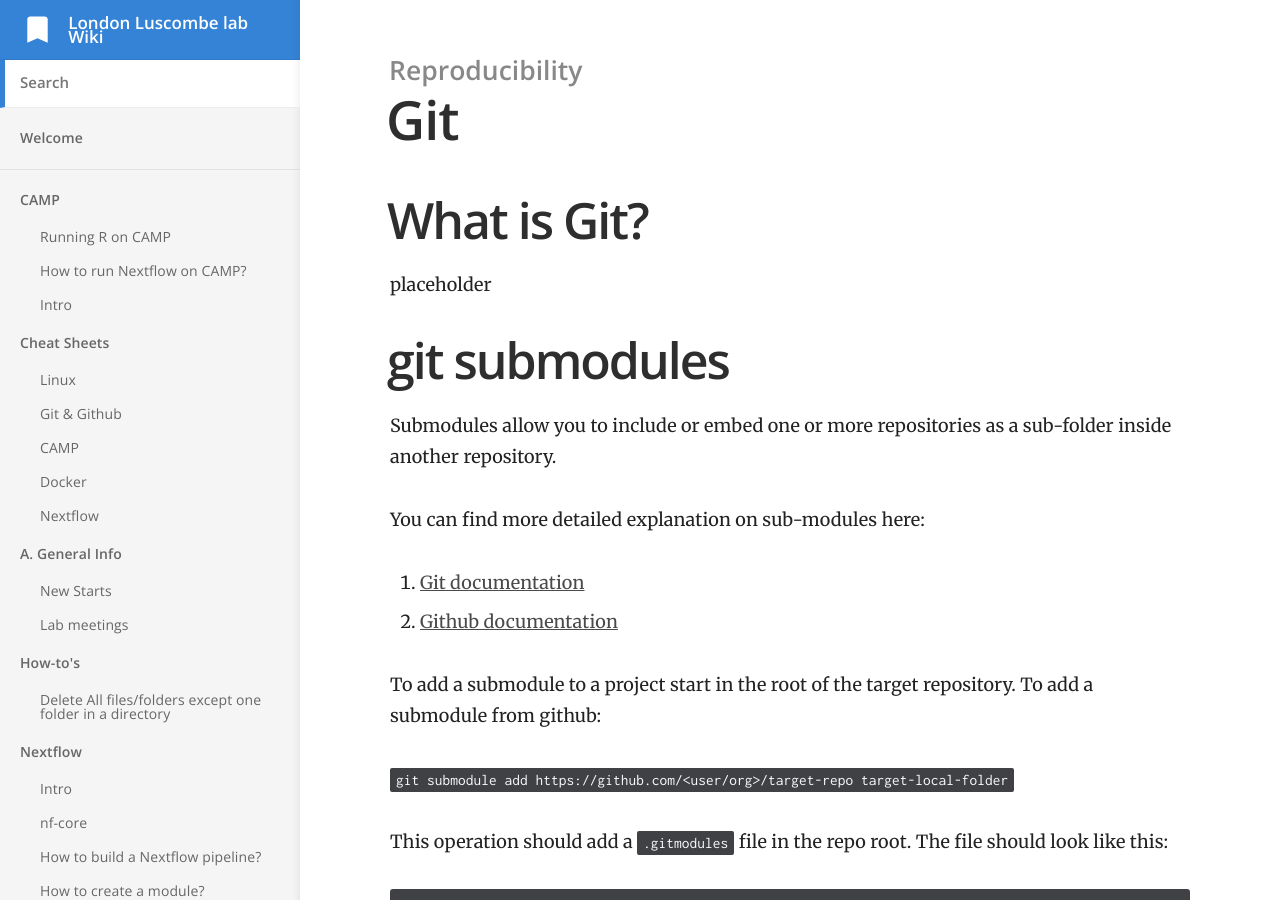
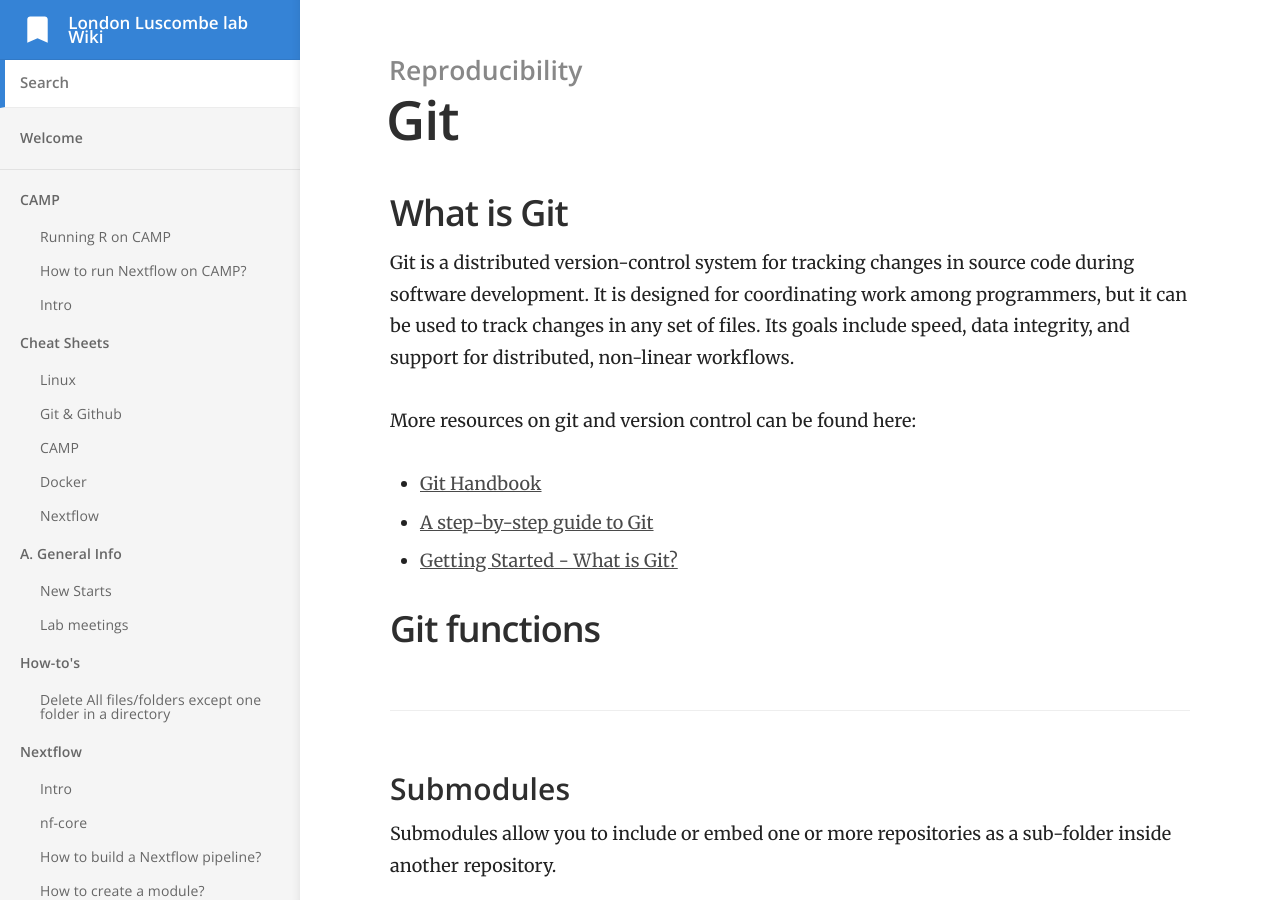
Before and after one commit to luslab/luslab.github.io, a Jekyll site: the page built from _docs/reproducibility/git.md, in a window 1280 px wide and 900 px high. Built offline with Jekyll 4.4.1, drawn with Linux system fonts in a browser that asks for light colours.

Commit message:
added git resources

```diff
--- a/_docs/reproducibility/git.md
+++ b/_docs/reproducibility/git.md
@@ -4,11 +4,19 @@ category: Reproducibility
 order: 2
 ---
 
-# What is Git?
+## What is Git
 
-placeholder
+Git is a distributed version-control system for tracking changes in source code during software development. It is designed for coordinating work among programmers, but it can be used to track changes in any set of files. Its goals include speed, data integrity, and support for distributed, non-linear workflows.
 
-# git submodules
+More resources on git and version control can be found here:
+
+- [Git Handbook](https://guides.github.com/introduction/git-handbook/)
+- [A step-by-step guide to Git](https://opensource.com/article/18/1/step-step-guide-git)
+- [Getting Started - What is Git?](https://git-scm.com/book/en/v2/Getting-Started-What-is-Git%3F)
+
+## Git functions
+
+### Submodules
 
 Submodules allow you to include or embed one or more repositories as a sub-folder inside another repository.
 
```
